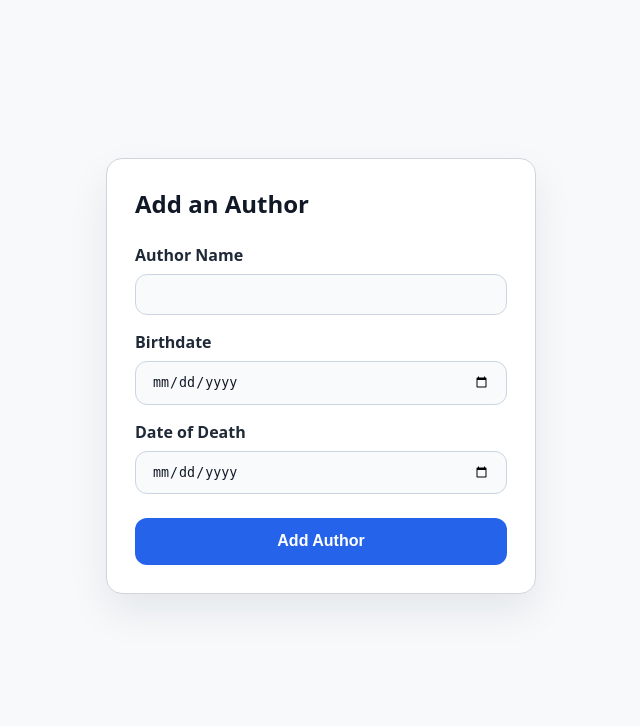
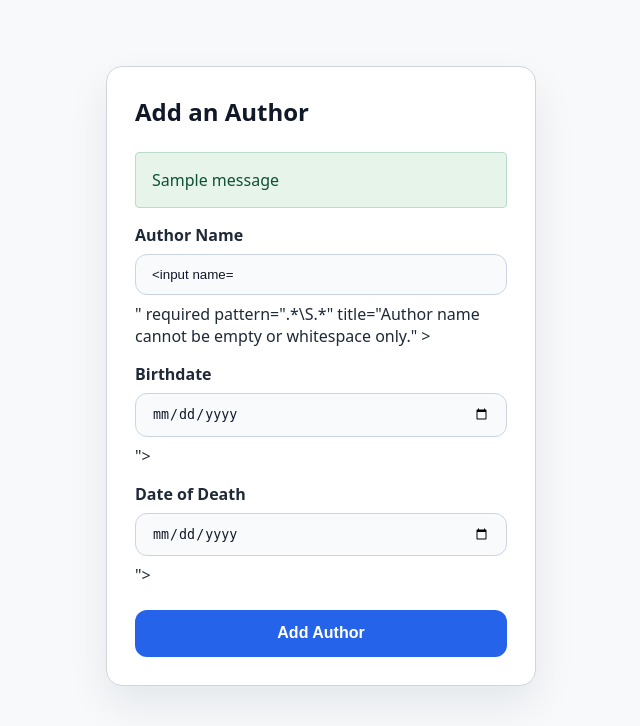
Before and after one commit to mcondesso/book-alchemy, a Flask app: template templates/add_author.html in a window 1280 px wide. Shown: the top 726 px of the page, without its empty margins (319-959 px from the left). Run offline with Flask 3, Linux system fonts and the light colour scheme; the template is opened without the code that fills it, so the values that code supplies are empty, except form fields; one stand-in notice (Sample message) is shown; form fields are guessed from the names that the template uses.

Commit message:
Display user-friendly error message when uniqueness constraints aren't respected

```diff
--- a/app.py
+++ b/app.py
@@ -3,6 +3,7 @@ from pathlib import Path
 
 from flask import Flask, request, render_template, redirect, url_for, flash
 from sqlalchemy import func, or_
+from sqlalchemy.exc import IntegrityError
 
 from data_models import db, Author, Book
 from isbn_api import fetch_open_library_book_cover_small
@@ -60,7 +61,15 @@ def add_author():
 
         author = Author.from_form(form)
         db.session.add(author)
-        db.session.commit()
+        try:
+            db.session.commit()
+        except IntegrityError as exc:
+            db.session.rollback()
+            if "UNIQUE constraint failed: authors.name" in str(exc):
+                flash("An author with that name already exists.", "error")
+            else:
+                flash("Unable to add author due to a database error.", "error")
+            return render_template("add_author.html", form=form)
 
         flash("Author added successfully", "success")
         return redirect(url_for("home"))
@@ -90,7 +99,19 @@ def add_book():
 
         book = Book.from_form(form, cover_url=cover_url)
         db.session.add(book)
-        db.session.commit()
+        try:
+            db.session.commit()
+        except IntegrityError as exc:
+            db.session.rollback()
+            if "UNIQUE constraint failed: books.isbn" in str(exc):
+                flash("A book with this ISBN already exists.", "error")
+            else:
+                flash("Unable to add book due to a database error.", "error")
+            return render_template(
+                "add_book.html",
+                form=form,
+                authors=authors,
+            )
 
         flash("Book added successfully", "success")
         return redirect(url_for("home"))
--- a/templates/add_author.html
+++ b/templates/add_author.html
@@ -11,20 +11,49 @@
   <main class="page-shell">
     <section class="form-card">
       <h1>Add an Author</h1>
+
+      {% with messages = get_flashed_messages(with_categories=true) %}
+        {% if messages %}
+          {% for category, message in messages %}
+            <div class="message {{ category }}">
+              {{ message }}
+            </div>
+          {% endfor %}
+        {% endif %}
+      {% endwith %}
+
+      {% if errors %}
+      <div class="message error">
+        <ul>
+          {% for field, error in errors.items() %}
+          <li>{{ error }}</li>
+          {% endfor %}
+        </ul>
+      </div>
+      {% endif %}
+
       <form action="/add_author" method="POST">
         <div class="form-row">
           <label for="name">Author Name</label>
-          <input type="text" id="name" name="name" required>
+          <input
+            type="text"
+            id="name"
+            name="name"
+            value="{{ form.get('name') if form else '' }}"
+            required
+            pattern=".*\S.*"
+            title="Author name cannot be empty or whitespace only."
+          >
         </div>
 
         <div class="form-row">
           <label for="birthdate">Birthdate</label>
-          <input type="date" id="birthdate" name="birthdate" required>
+          <input type="date" id="birthdate" name="birthdate" required value="{{ form.get('birthdate') if form else '' }}">
         </div>
 
         <div class="form-row">
           <label for="date_of_death">Date of Death</label>
-          <input type="date" id="date_of_death" name="date_of_death">
+          <input type="date" id="date_of_death" name="date_of_death" value="{{ form.get('date_of_death') if form else '' }}">
         </div>
 
         <div class="form-actions">
```
Also changed, not shown: templates/add_book.html (+10 -0 lines).
